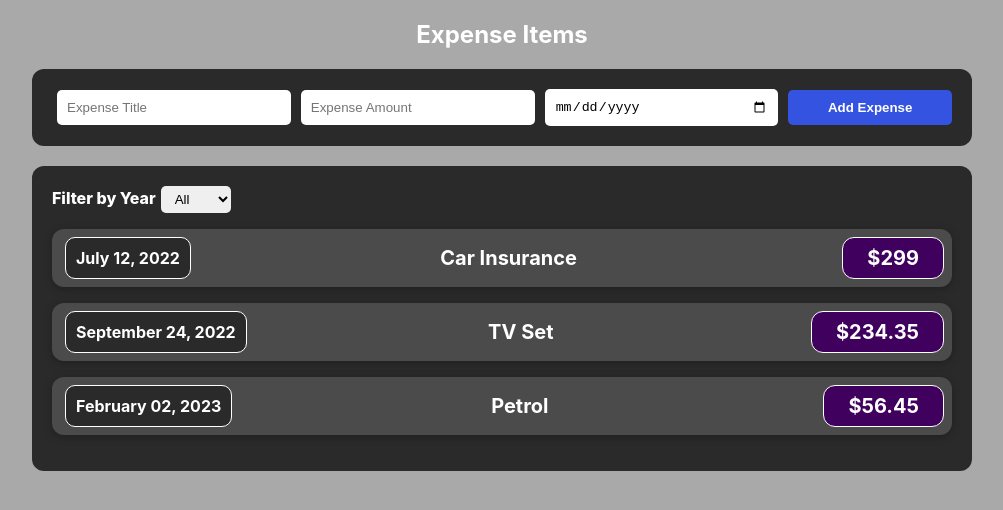
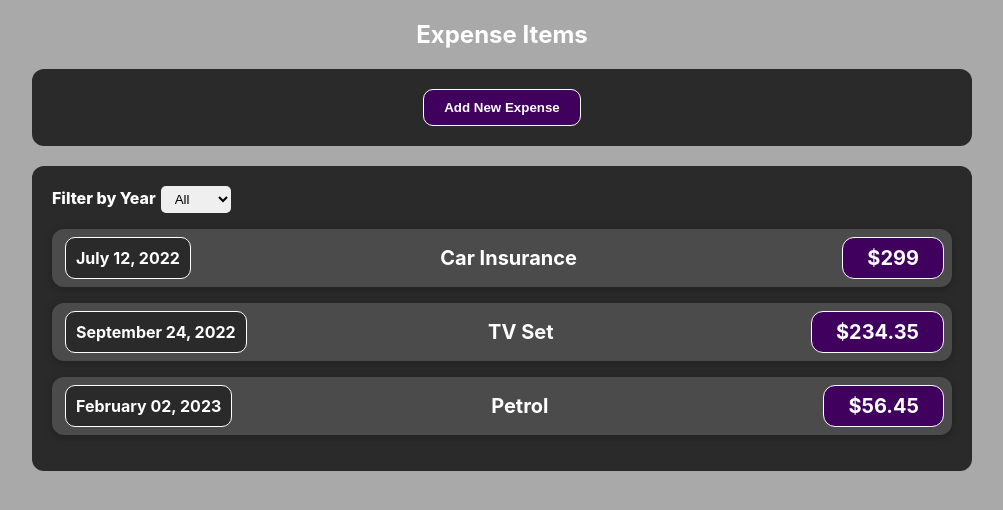
Before and after one commit to saurabhpawar711/Basic-Expense-Tracking-app-with-React, a React (Create React App) app: page / in a window 1280 px wide. Shown: the top 510 px of the page, without its empty margins (138-1141 px from the left). Built offline with nearby package versions, Linux system fonts and the light colour scheme; the HTML template or start-up script is replaced by a standard one.

Commit message:
Added another conditional rendering

```diff
--- a/src/components/NewExpense/ExpenseForm.css
+++ b/src/components/NewExpense/ExpenseForm.css
@@ -34,6 +34,34 @@
     cursor: pointer;
 }
 
+.cancel-button {
+    margin-left: 5px;
+    padding: 10px 20px;
+    width: 300px;
+    background: rgb(231, 5, 5);
+    color: #fff;
+    font-weight: 900;
+    border: none;
+    border-radius: 5px;
+    cursor: pointer;
+}
+
+.cancel-button:hover {
+    background: rgb(199, 4, 4);
+}
+
+.new-expense-button {
+    background: #40005d;
+    text-align: center;
+    color: #fff;
+    font-weight: 800;
+    border: #fff solid 1px;
+    border-radius: 10px;
+    padding: 10px 20px;
+    margin: 0 auto;
+    cursor: pointer;
+}
+
 .expenseBtn:hover {
     background: rgb(42, 70, 192);
 }
@@ -53,4 +81,8 @@
         width: 100%;
         margin: 5px;
     }
+    .cancel-button {
+        width: 100%;
+        margin: 5px;
+    }
 }
--- a/src/components/NewExpense/ExpenseForm.js
+++ b/src/components/NewExpense/ExpenseForm.js
@@ -29,13 +29,26 @@ const ExpenseForm = (props) => {
     setDate("");
   };
 
+  const changeState = () => {
+    setButton((prevvalue) => !prevvalue);
+  };
+
+  const [button, setButton] = useState(true);
+
   return (
     <form className="form" onSubmit={addExpense}>
+      {button ? (
+        <button className="new-expense-button" onClick={changeState}>
+          Add New Expense
+        </button>
+      ) : (
+        <>
           <input
             type="text"
             value={title}
             placeholder="Expense Title"
             className="expenseInput"
+            required
             onChange={(e) => changeTitle(e)}
           />
           <input
@@ -43,6 +56,7 @@ const ExpenseForm = (props) => {
             value={amount}
             placeholder="Expense Amount"
             className="expenseInput"
+            required
             onChange={(e) => changeAmount(e)}
           />
           <input
@@ -50,19 +64,31 @@ const ExpenseForm = (props) => {
             value={date}
             placeholder="Expense Date"
             className="expenseInput"
+            required
             onChange={(e) => changeDate(e)}
           />
           <button
             className="expenseBtn"
+            type="submit"
             onClick={(e) => {
               e.preventDefault();
+              if (document.querySelector(".form").checkValidity()) {
                 addExpense();
+                changeState();
+              } else {
+                alert("Please fill in all required fields.");
+              }
             }}
           >
             Add Expense
           </button>
+          <button className="cancel-button" type="submit" onClick={changeState}>
+            Cancel
+          </button>
+        </>
+      )}
     </form>
   );
-}
+};
 
 export default ExpenseForm;
```
Lines whose indentation alone changed are shown as unchanged.
